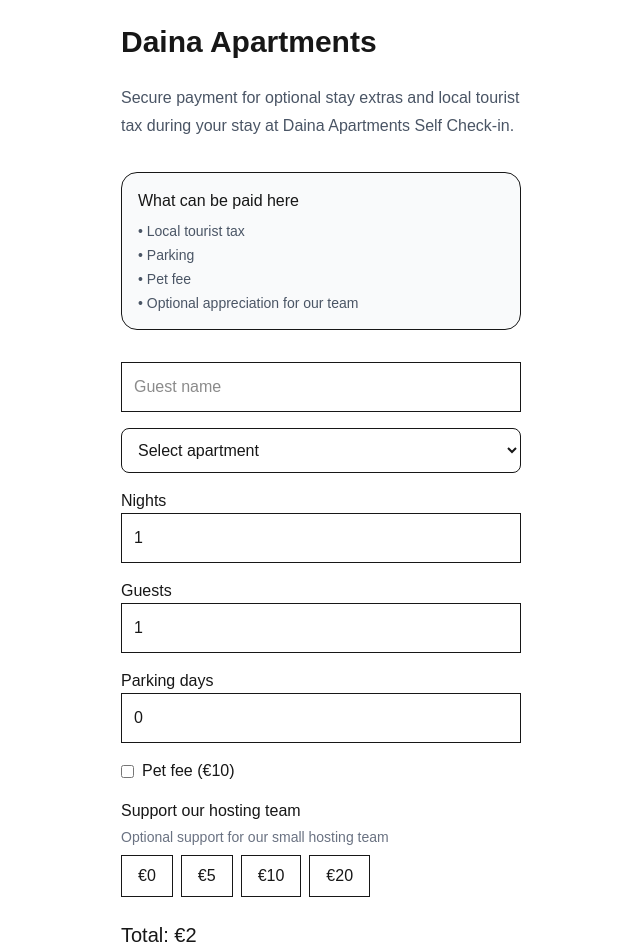
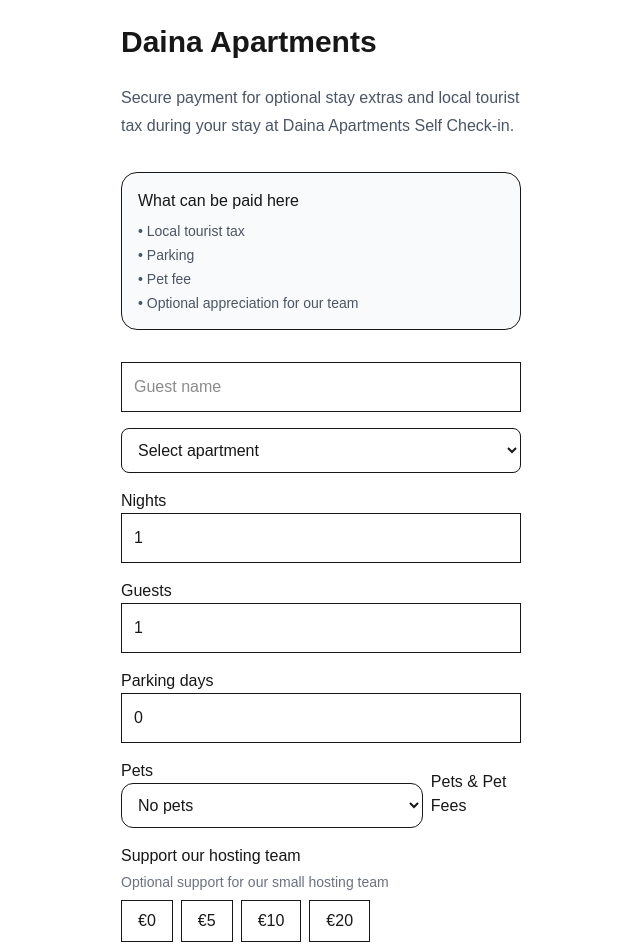
Before and after one commit to danukas007/Daina-payments, a Next.js app: page /pay in a window 1280 px wide. Shown: the top 952 px of the page, without its empty margins (319-959 px from the left). Built offline with nearby package versions, Linux system fonts and the light colour scheme.

Commit message:
add multi pet pricing

```diff
--- a/app/pay/page.tsx
+++ b/app/pay/page.tsx
@@ -11,7 +11,7 @@
 
   const [parkingDays, setParkingDays] = useState(0);
 
-  const [petFee, setPetFee] = useState(false);
+ const [petOption, setPetOption] = useState("none");
 
   const [tips, setTips] = useState(0);
 
@@ -19,7 +19,7 @@
 
   const parking = parkingDays * 0;
 
-  const pet = petFee ? 10 : 0;
+  const pet = petOption === "1" ? 20 : petOption === "2" ? 30 : 0;
 
   const total =
     touristTax +
@@ -174,15 +174,34 @@
       </div>
 
       <div className="flex items-center gap-2 mb-4">
-        <input
-          type="checkbox"
-          checked={petFee}
-          onChange={() =>
-            setPetFee(!petFee)
-          }
-        />
+        <div className="space-y-2">
+  <label className="font-medium">
+    Pets
+  </label>
 
-        <label>Pet fee (€10)</label>
+  <select
+    value={petOption}
+    onChange={(e) => setPetOption(e.target.value)}
+    className="w-full border rounded-xl p-3"
+  >
+    <option value="none">No pets</option>
+    <option value="1">1 pet — €20</option>
+    <option value="2">2 pets — €30</option>
+    <option value="3plus">
+      3+ pets — price upon request before arrival
+    </option>
+  </select>
+
+  {petOption === "3plus" && (
+    <p className="text-sm text-red-500">
+      Please contact us before arrival for approval and pricing.
+    </p>
+  )}
+</div>
+
+      <label className="font-medium">
+        Pets & Pet Fees
+      </label>
       </div>
 
       <div className="mb-6">
```
